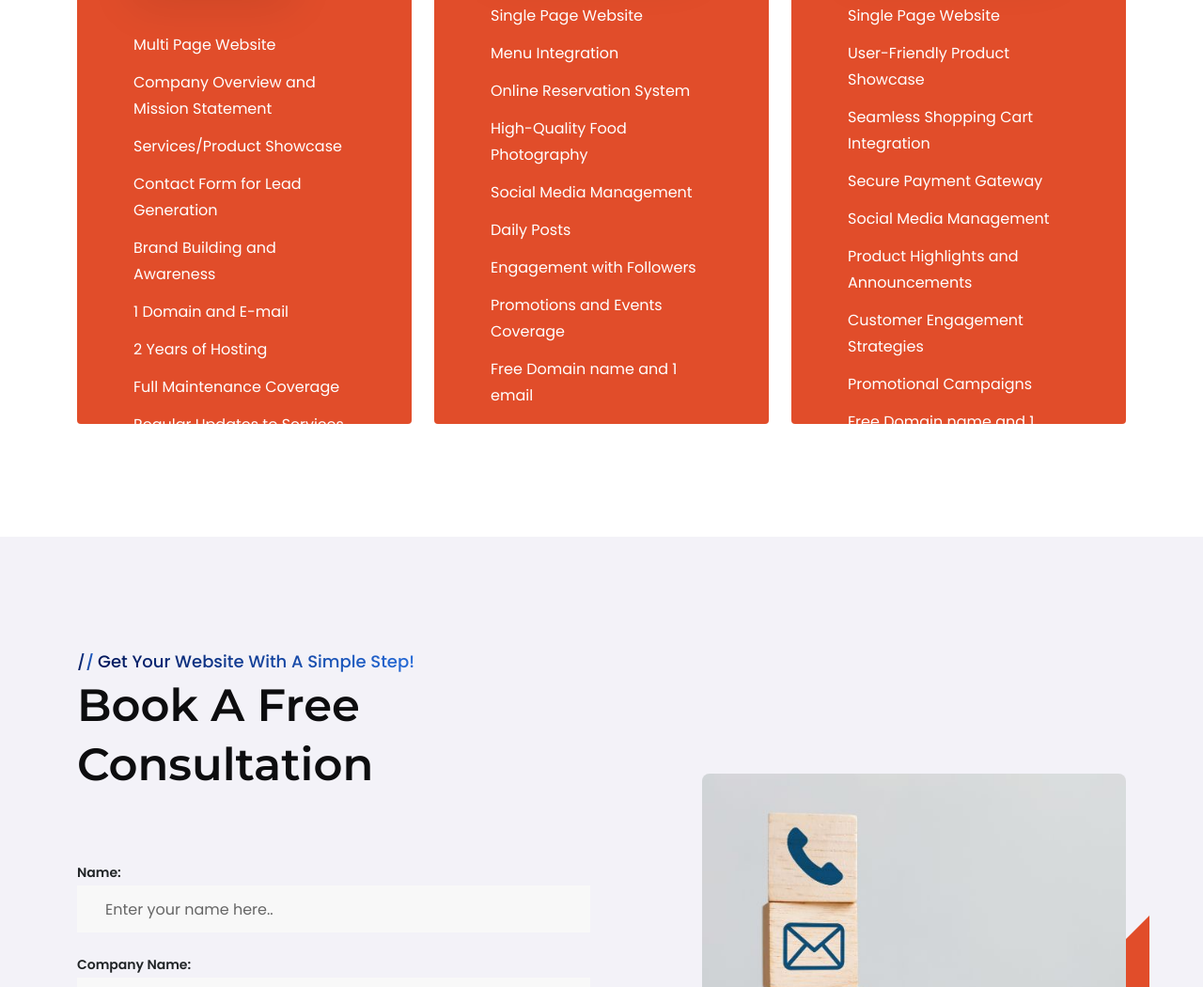
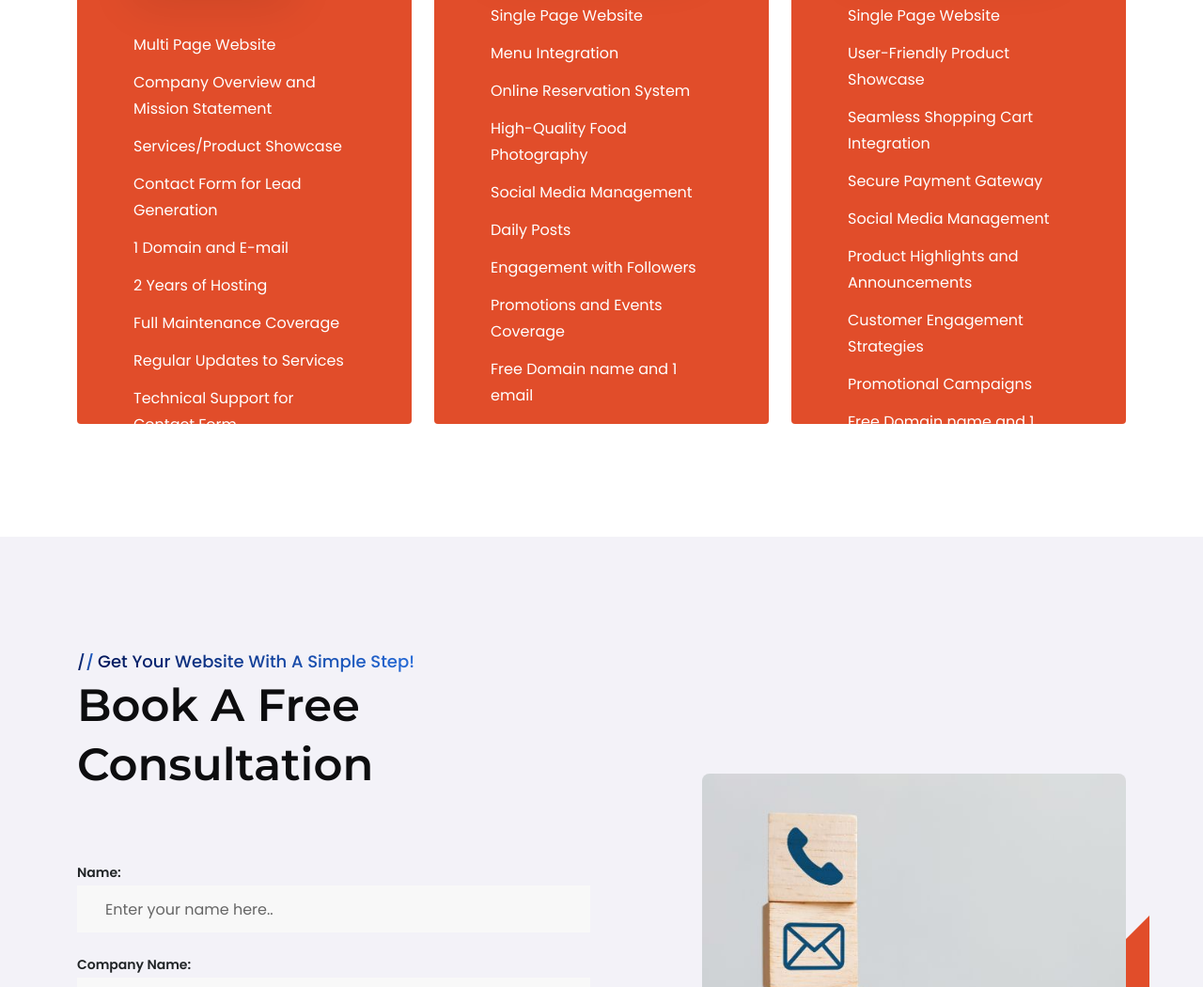
Before and after one commit to mabgcm/ravlink, a plain HTML site: page website.html in a window 1280 px wide. Shown: the part 7467-8517 px from the top of the page at 94% size. Drawn offline with nearby package versions, Linux system fonts and the light colour scheme.

Commit message:
Update website.html
list update

```diff
--- a/website.html
+++ b/website.html
@@ -791,7 +791,6 @@
                             <li>Company Overview and Mission Statement</li>
                             <li>Services/Product Showcase</li>
                             <li>Contact Form for Lead Generation</li>
-                            <li>Brand Building and Awareness</li>
                             <li>1 Domain and E-mail</li>
                             <li>2 Years of Hosting</li>
                             <li>Full Maintenance Coverage</li>
```
